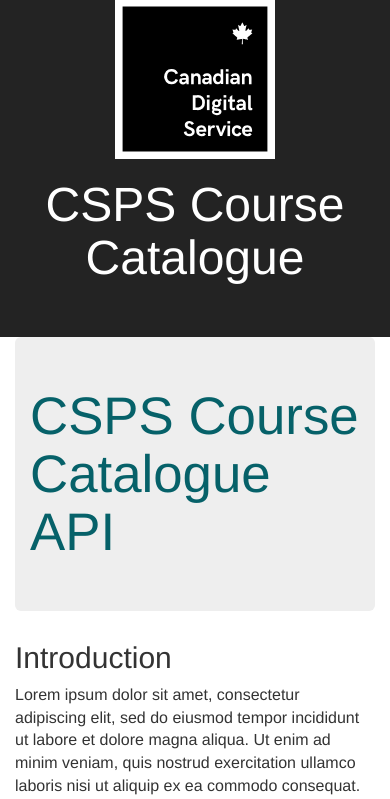
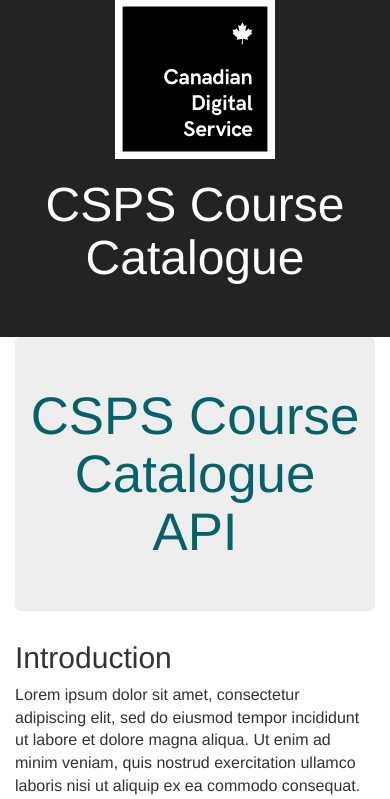
Before and after one commit to szinck1/CSPS-Course-Catalogue, a Flask app: page /api/ in a window 390 px wide; the page is wider, and only the part inside the window is pictured. Shown: the part 101-900 px from the top of that part. Run offline with Flask 2, Linux system fonts and the light colour scheme; some libraries are stand-ins or nearby versions.

Commit message:
Center jumbotron text on mobile

```diff
--- a/catalogue_app/static/style.css
+++ b/catalogue_app/static/style.css
@@ -19,6 +19,11 @@ h1 {
 	text-align: left;
 	font-size: 3.3rem;
 	color: #066169;
+}
+@media (max-width: 767px) {
+	.jumbotron h1 {
+		text-align: center;
+	}
 }
 a {
 	color: #066169;
```
